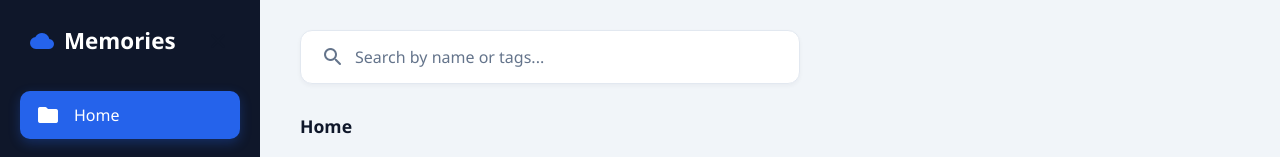
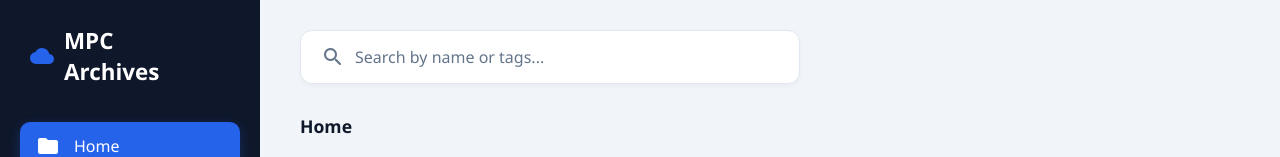
Before and after one commit to Ragulkannadasan/college-memories, a website: page index.html in a window 1280 px wide. Shown: the top 157 px of the page. Drawn offline with Linux system fonts and the light colour scheme.

Commit message:
Update index.html

```diff
--- a/index.html
+++ b/index.html
@@ -3,7 +3,7 @@
 <head>
     <meta charset="UTF-8">
     <meta name="viewport" content="width=device-width, initial-scale=1.0">
-    <title>College Memories version 1.5</title>
+    <title>MPC Cloud version 1.5</title>
     <link rel="icon" type="image/webp" href="assets/mpi23.webp">
     <link href="https://fonts.googleapis.com/icon?family=Material+Icons+Round" rel="stylesheet">
     <link rel="stylesheet" href="style.css">
@@ -16,7 +16,7 @@
             <div class="sidebar-header">
                 <h2 class="brand">
                     <span class="material-icons-round">cloud</span>
-                    Memories
+                    MPC Archives
                 </h2>
                 <span class="material-icons-round close-sidebar" id="close-sidebar">close</span>
             </div>
```
